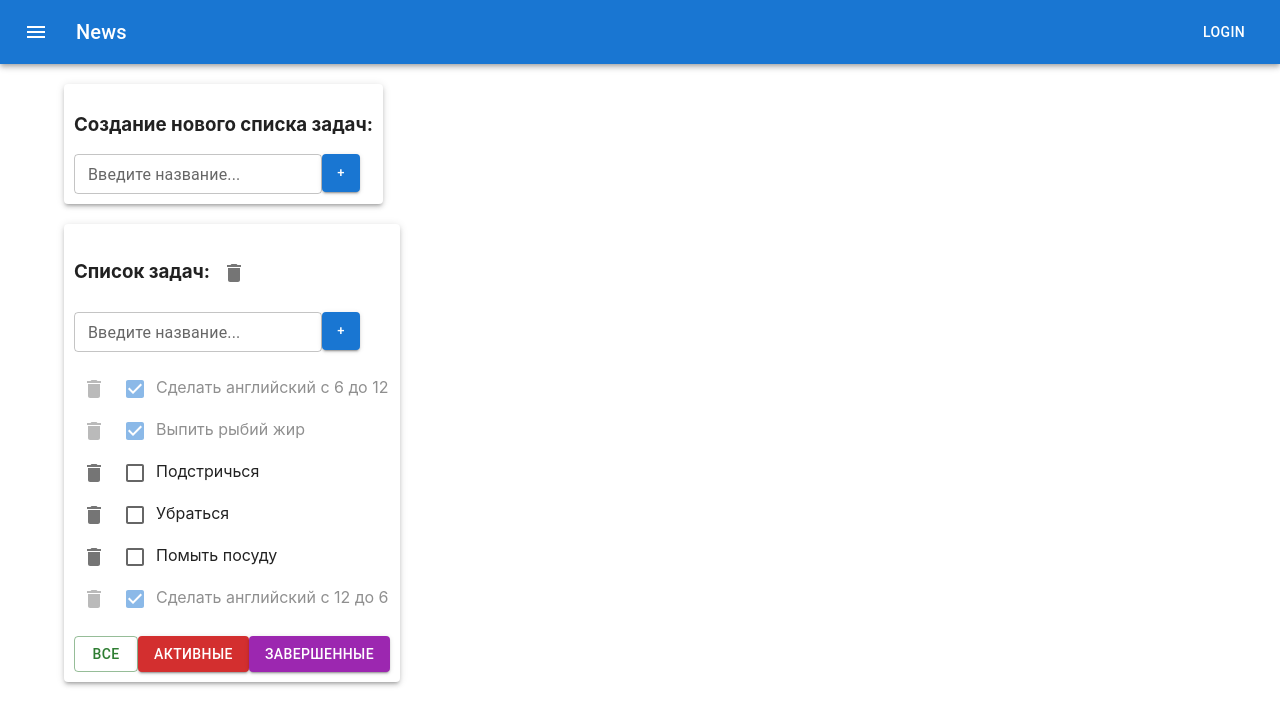
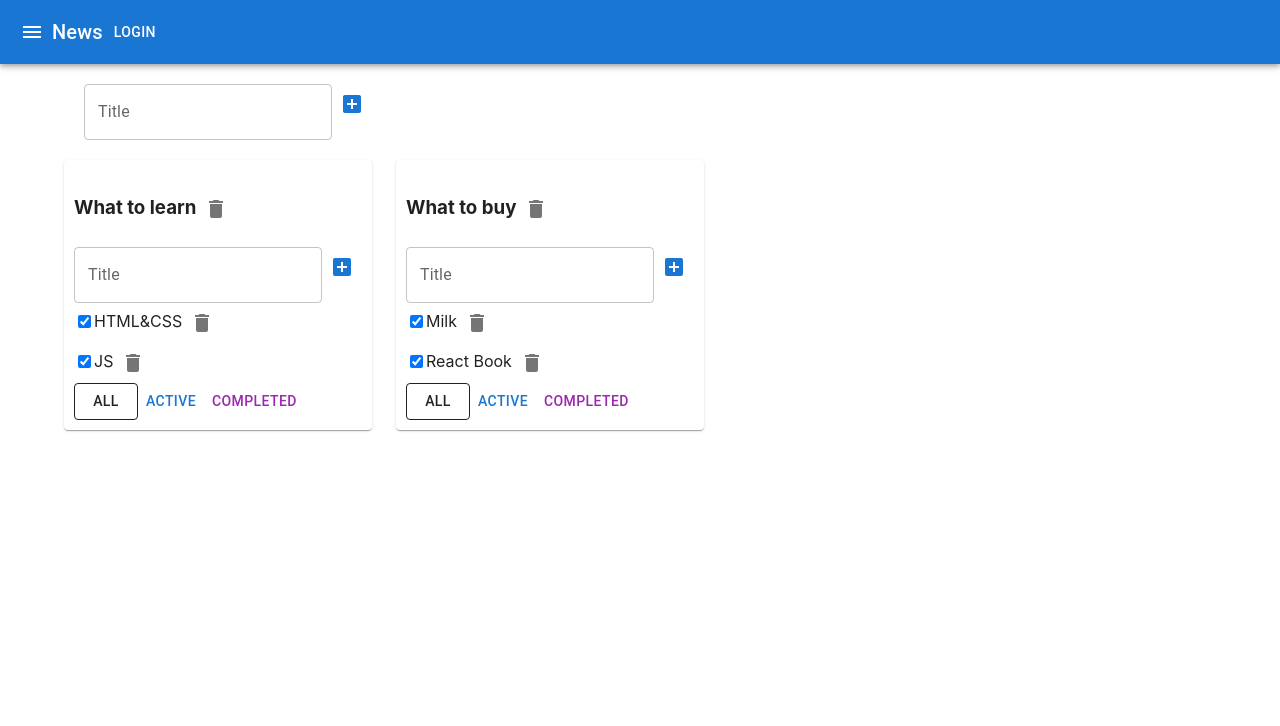
Before and after one commit to MrEvgeniy1989/todolist, a React (Create React App) app: page / in a window 1280 px wide. Shown: the top 726 px of the page. Built offline with nearby package versions, Linux system fonts and the light colour scheme.

Commit message:
Вторник_4_Игорь Конец занятия Редюсеры

```diff
--- a/src/AddItemForm.tsx
+++ b/src/AddItemForm.tsx
@@ -1,6 +1,8 @@
 import React, {ChangeEvent, KeyboardEvent, useState} from 'react';
-import Button from '@mui/material/Button';
-import TextField from '@mui/material/TextField';
+import {IconButton, TextField} from "@mui/material";
+import {AddBox} from "@mui/icons-material";
+
+
 
 type AddItemFormPropsType = {
     addItem: (title: string) => void
@@ -8,15 +10,15 @@
 
 export function AddItemForm(props: AddItemFormPropsType) {
 
-    let [title, setTitle] = useState('')
+    let [title, setTitle] = useState("")
     let [error, setError] = useState<string | null>(null)
 
     const addItem = () => {
-        if (title.trim() !== '') {
+        if (title.trim() !== "") {
             props.addItem(title);
-            setTitle('');
+            setTitle("");
         } else {
-            setError('Title is required');
+            setError("Title is required");
         }
     }
 
@@ -32,27 +34,16 @@
     }
 
     return <div>
-        {/*<input value={title}*/}
-        {/*       onChange={onChangeHandler}*/}
-        {/*       onKeyPress={onKeyPressHandler}*/}
-        {/*       className={error ? 'error' : ''}*/}
-        {/*/>*/}
-        <TextField
-            error={!!error}
-            size={'small'}
-            id="outlined-basic"
-            label={error ? 'Название обязательно!' : 'Введите название...'}
-            variant="outlined"
-            value={title}
-            onChange={onChangeHandler}
-            onKeyPress={onKeyPressHandler}
+        <TextField variant="outlined"
+                   error={!!error}
+                   value={title}
+                   onChange={onChangeHandler}
+                   onKeyPress={onKeyPressHandler}
+                   label="Title"
+                   helperText={error}
         />
-        <Button variant="contained"
-                size={'small'}
-                onClick={addItem}
-                style={{maxWidth: '38px', maxHeight: '38px', minWidth: '38px', minHeight: '38px'}}
-        >+</Button>
-
-        {/*{error && <div className="error-message">{error}</div>}*/}
+        <IconButton color="primary" onClick={addItem}>
+            <AddBox />
+        </IconButton>
     </div>
 }
--- a/src/App.css
+++ b/src/App.css
@@ -19,15 +19,8 @@
 .active-filter {
   background-color: aquamarine;
 }
-*/
+
 .is-done {
   opacity: 0.5;
 }
-
-ul {
-    padding: 0;
-}
-
-li {
-    list-style-type: none;
-}
+*/
--- a/src/App.tsx
+++ b/src/App.tsx
@@ -3,14 +3,13 @@
 import {TaskType, Todolist} from './Todolist';
 import {v1} from 'uuid';
 import {AddItemForm} from './AddItemForm';
-import ButtonAppBar from './components/ButtonAppBar';
-import Container from '@mui/material/Container';
-import Grid from '@mui/material/Grid';
-import Paper from '@mui/material/Paper';
+import AppBar from '@mui/material/AppBar/AppBar';
+import {Button, Container, Grid, IconButton, Paper, Toolbar, Typography} from "@mui/material";
+import {Menu} from "@mui/icons-material";
 
 
-export type FilterValuesType = 'all' | 'active' | 'completed';
-type TodolistType = {
+export type FilterValuesType = "all" | "active" | "completed";
+export type TodolistType = {
     id: string
     title: string
     filter: FilterValuesType
@@ -22,6 +21,26 @@
 
 
 function App() {
+    let todolistId1 = v1();
+    let todolistId2 = v1();
+
+    let [todolists, setTodolists] = useState<Array<TodolistType>>([
+        {id: todolistId1, title: "What to learn", filter: "all"},
+        {id: todolistId2, title: "What to buy", filter: "all"}
+    ])
+
+    let [tasks, setTasks] = useState<TasksStateType>({
+        [todolistId1]: [
+            {id: v1(), title: "HTML&CSS", isDone: true},
+            {id: v1(), title: "JS", isDone: true}
+        ],
+        [todolistId2]: [
+            {id: v1(), title: "Milk", isDone: true},
+            {id: v1(), title: "React Book", isDone: true}
+        ]
+    });
+
+
     function removeTask(id: string, todolistId: string) {
         //достанем нужный массив по todolistId:
         let todolistTasks = tasks[todolistId];
@@ -39,14 +58,6 @@
         tasks[todolistId] = [task, ...todolistTasks];
         // засетаем в стейт копию объекта, чтобы React отреагировал перерисовкой
         setTasks({...tasks});
-    }
-
-    function changeFilter(value: FilterValuesType, todolistId: string) {
-        let todolist = todolists.find(tl => tl.id === todolistId);
-        if (todolist) {
-            todolist.filter = value;
-            setTodolists([...todolists])
-        }
     }
 
     function changeStatus(id: string, isDone: boolean, todolistId: string) {
@@ -75,6 +86,14 @@
         }
     }
 
+    function changeFilter(value: FilterValuesType, todolistId: string) {
+        let todolist = todolists.find(tl => tl.id === todolistId);
+        if (todolist) {
+            todolist.filter = value;
+            setTodolists([...todolists])
+        }
+    }
+
     function removeTodolist(id: string) {
         // засунем в стейт список тудулистов, id которых не равны тому, который нужно выкинуть
         setTodolists(todolists.filter(tl => tl.id != id));
@@ -94,29 +113,6 @@
         }
     }
 
-    let todolistId1 = v1();
-    // let todolistId2 = v1();
-
-    let [todolists, setTodolists] = useState<Array<TodolistType>>([
-        {id: todolistId1, title: 'Список задач: ', filter: 'all'},
-        // {id: todolistId2, title: 'What to buy', filter: 'all'}
-    ])
-
-    let [tasks, setTasks] = useState<TasksStateType>({
-        [todolistId1]: [
-            {id: v1(), title: 'Сделать английский с 6 до 12', isDone: true},
-            {id: v1(), title: 'Выпить рыбий жир', isDone: true},
-            {id: v1(), title: 'Подстричься', isDone: false},
-            {id: v1(), title: 'Убраться', isDone: false},
-            {id: v1(), title: 'Помыть посуду', isDone: false},
-            {id: v1(), title: 'Сделать английский с 12 до 6', isDone: true}
-        ],
-        // [todolistId2]: [
-        //     {id: v1(), title: 'Milk', isDone: true},
-        //     {id: v1(), title: 'React Book', isDone: true}
-        // ]
-    });
-
     function addTodolist(title: string) {
         let newTodolistId = v1();
         let newTodolist: TodolistType = {id: newTodolistId, title: title, filter: 'all'};
@@ -129,33 +125,36 @@
 
     return (
         <div className="App">
-            <ButtonAppBar/>
+            <AppBar position="static">
+                <Toolbar>
+                    <IconButton edge="start" color="inherit" aria-label="menu">
+                        <Menu />
+                    </IconButton>
+                    <Typography variant="h6">
+                        News
+                    </Typography>
+                    <Button color="inherit">Login</Button>
+                </Toolbar>
+            </AppBar>
             <Container fixed>
-
-                <Grid container spacing={3} style={{paddingBottom: '20px', paddingTop: '20px', width: "600px"}}>
-                    <Grid item>
-                        <Paper elevation={3} style={{padding: '10px'}}>
-                            <h3>Создание нового списка задач: </h3>
-                            <AddItemForm addItem={addTodolist}/>
-                        </Paper>
-                    </Grid>
+                <Grid container style={{padding: "20px"}}>
+                    <AddItemForm addItem={addTodolist}/>
                 </Grid>
-
                 <Grid container spacing={3}>
                     {
                         todolists.map(tl => {
                             let allTodolistTasks = tasks[tl.id];
                             let tasksForTodolist = allTodolistTasks;
 
-                            if (tl.filter === 'active') {
-                                tasksForTodolist = allTodolistTasks.filter(t => !t.isDone);
+                            if (tl.filter === "active") {
+                                tasksForTodolist = allTodolistTasks.filter(t => t.isDone === false);
                             }
-                            if (tl.filter === 'completed') {
-                                tasksForTodolist = allTodolistTasks.filter(t => t.isDone);
+                            if (tl.filter === "completed") {
+                                tasksForTodolist = allTodolistTasks.filter(t => t.isDone === true);
                             }
 
-                            return <Grid item>
-                                <Paper elevation={3} style={{padding: '10px'}}>
+                            return <Grid key={tl.id} item>
+                                <Paper style={{padding: "10px"}}>
                                     <Todolist
                                         key={tl.id}
                                         id={tl.id}
--- a/src/EditableSpan.tsx
+++ b/src/EditableSpan.tsx
@@ -1,4 +1,6 @@
+import TextField from '@mui/material/TextField/TextField';
 import React, {ChangeEvent, useState} from 'react';
+
 
 type EditableSpanPropsType = {
     value: string
@@ -22,6 +24,7 @@
     }
 
     return editMode
-        ? <input value={title} onChange={changeTitle} autoFocus onBlur={activateViewMode}/>
+        ?    <TextField variant="outlined"
+                        value={title} onChange={changeTitle} autoFocus onBlur={activateViewMode} />
         : <span onDoubleClick={activateEditMode}>{props.value}</span>
 }
--- a/src/TodoList.tsx
+++ b/src/TodoList.tsx
@@ -2,10 +2,11 @@
 import {FilterValuesType} from './App';
 import {AddItemForm} from './AddItemForm';
 import {EditableSpan} from './EditableSpan';
-import IconButton from '@mui/material/IconButton';
-import DeleteIcon from '@mui/icons-material/Delete';
-import Button from '@mui/material/Button';
-import Checkbox from '@mui/material/Checkbox';
+import IconButton from '@mui/material/IconButton/IconButton';
+import {Delete} from '@mui/icons-material';
+import {Button, Checkbox} from '@mui/material';
+import {SuperCheckbox} from './components/SuperCheckbox';
+
 
 export type TaskType = {
     id: string
@@ -39,19 +40,22 @@
         props.changeTodolistTitle(props.id, title);
     }
 
-    const onAllClickHandler = () => props.changeFilter("all", props.id);
-    const onActiveClickHandler = () => props.changeFilter("active", props.id);
-    const onCompletedClickHandler = () => props.changeFilter("completed", props.id);
+    const onAllClickHandler = () => props.changeFilter('all', props.id);
+    const onActiveClickHandler = () => props.changeFilter('active', props.id);
+    const onCompletedClickHandler = () => props.changeFilter('completed', props.id);
+
+    const changeStatusHandler = (tId: string, eventValue: boolean) => {
+        props.changeTaskStatus(tId, eventValue, props.id)
+    }
 
     return <div>
-        <h3> <EditableSpan value={props.title} onChange={changeTodolistTitle} />
-            {/*<button onClick={removeTodolist}>x</button>*/}
-            <IconButton aria-label="delete" onClick={removeTodolist}>
-                <DeleteIcon />
+        <h3><EditableSpan value={props.title} onChange={changeTodolistTitle}/>
+            <IconButton onClick={removeTodolist}>
+                <Delete/>
             </IconButton>
         </h3>
         <AddItemForm addItem={addTask}/>
-        <ul>
+        <div>
             {
                 props.tasks.map(t => {
                     const onClickHandler = () => props.removeTask(t.id, props.id)
@@ -63,34 +67,41 @@
                         props.changeTaskTitle(t.id, newValue, props.id);
                     }
 
+                    // const changeStatusHandler = (eventValue: boolean) => {
+                    //     props.changeTaskStatus(t.id, eventValue, props.id)
+                    // }
 
-                    return <li key={t.id} className={t.isDone ? "is-done" : ""}>
-                        <IconButton aria-label="delete" onClick={onClickHandler}>
-                            <DeleteIcon />
+                    return <div key={t.id} className={t.isDone ? 'is-done' : ''}>
+                        {/*<Checkbox*/}
+                        {/*    checked={t.isDone}*/}
+                        {/*    color="primary"*/}
+                        {/*    onChange={onChangeHandler}*/}
+                        {/*/>*/}
+
+                        <SuperCheckbox checked={t.isDone} callback={(eventValue:boolean)=>changeStatusHandler(t.id,eventValue)}/>
+
+                        <EditableSpan value={t.title} onChange={onTitleChangeHandler}/>
+                        <IconButton onClick={onClickHandler}>
+                            <Delete/>
                         </IconButton>
-                        <Checkbox defaultChecked onChange={onChangeHandler} checked={t.isDone}/>
-                        {/*<input type="checkbox" onChange={onChangeHandler} checked={t.isDone}/>*/}
-                        <EditableSpan value={t.title} onChange={onTitleChangeHandler} />
-                        {/*<button onClick={onClickHandler}>x</button>*/}
-
-                    </li>
+                    </div>
                 })
             }
-        </ul>
+        </div>
         <div>
-            <Button variant={props.filter === 'all' ? "outlined" : 'contained'} color="success" onClick={onAllClickHandler}>Все</Button>
-            <Button variant={props.filter === 'active' ? "outlined" : 'contained'} color="error" onClick={onActiveClickHandler}>Активные</Button>
-            <Button variant={props.filter === 'completed' ? "outlined" : 'contained'} color="secondary" onClick={onCompletedClickHandler}>Завершенные</Button>
-
-            {/*<button className={props.filter === 'all' ? "active-filter" : ""}*/}
-            {/*        onClick={onAllClickHandler}>All*/}
-            {/*</button>*/}
-            {/*<button className={props.filter === 'active' ? "active-filter" : ""}*/}
-            {/*        onClick={onActiveClickHandler}>Active*/}
-            {/*</button>*/}
-            {/*<button className={props.filter === 'completed' ? "active-filter" : ""}*/}
-            {/*        onClick={onCompletedClickHandler}>Completed*/}
-            {/*</button>*/}
+            <Button variant={props.filter === 'all' ? 'outlined' : 'text'}
+                    onClick={onAllClickHandler}
+                    color={'inherit'}
+            >All
+            </Button>
+            <Button variant={props.filter === 'active' ? 'outlined' : 'text'}
+                    onClick={onActiveClickHandler}
+                    color={'primary'}>Active
+            </Button>
+            <Button variant={props.filter === 'completed' ? 'outlined' : 'text'}
+                    onClick={onCompletedClickHandler}
+                    color={'secondary'}>Completed
+            </Button>
         </div>
     </div>
 }
--- a/src/components/ButtonAppBar.tsx
+++ /dev/null
@@ -1,32 +0,0 @@
-import * as React from 'react';
-import AppBar from '@mui/material/AppBar';
-import Box from '@mui/material/Box';
-import Toolbar from '@mui/material/Toolbar';
-import Typography from '@mui/material/Typography';
-import Button from '@mui/material/Button';
-import IconButton from '@mui/material/IconButton';
-import MenuIcon from '@mui/icons-material/Menu';
-
-export default function ButtonAppBar() {
-    return (
-        <Box sx={{ flexGrow: 1 }}>
-            <AppBar position="static">
-                <Toolbar>
-                    <IconButton
-                        size="large"
-                        edge="start"
-                        color="inherit"
-                        aria-label="menu"
-                        sx={{ mr: 2 }}
-                    >
-                        <MenuIcon />
-                    </IconButton>
-                    <Typography variant="h6" component="div" sx={{ flexGrow: 1 }}>
-                        News
-                    </Typography>
-                    <Button color="inherit">Login</Button>
-                </Toolbar>
-            </AppBar>
-        </Box>
-    );
-}
--- /dev/null
+++ b/src/components/SuperCheckbox.tsx
@@ -0,0 +1,17 @@
+import React, {ChangeEvent} from 'react';
+
+type SuperCheckboxPropsType = {
+    checked: boolean
+    callback: (eventValue: boolean)=>void
+}
+
+export const SuperCheckbox = (props: SuperCheckboxPropsType) => {
+
+    const onChangeHandler = (event: ChangeEvent<HTMLInputElement>) => {
+        props.callback(event.currentTarget.checked)
+    }
+
+    return (
+        <input type="checkbox" checked={props.checked} onChange={onChangeHandler}/>
+    );
+}
```
Also changed, not shown: src/state/todolists-reducer.ts (added, +65 -0 lines), 1 other file (tests, documents, lock files or other folders).
